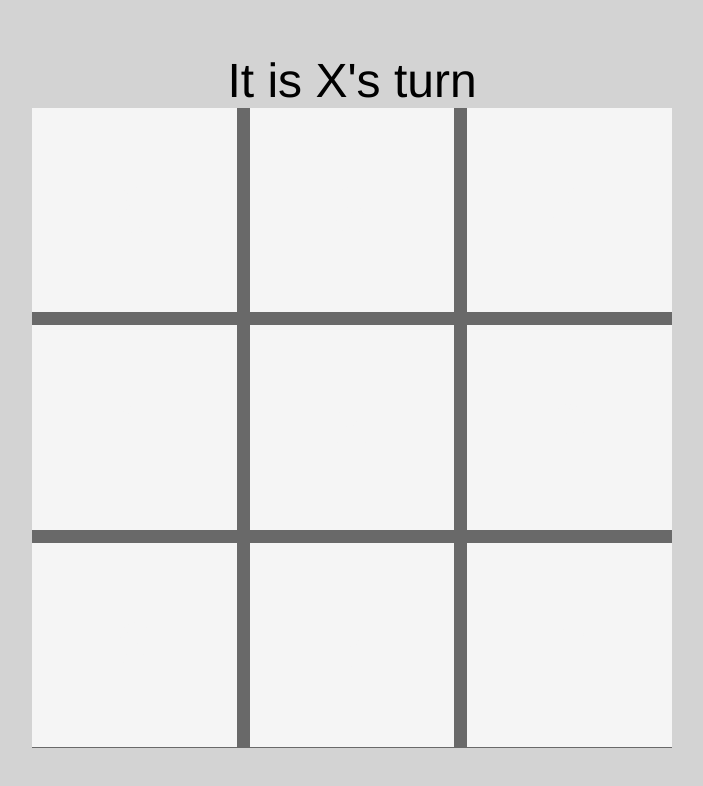
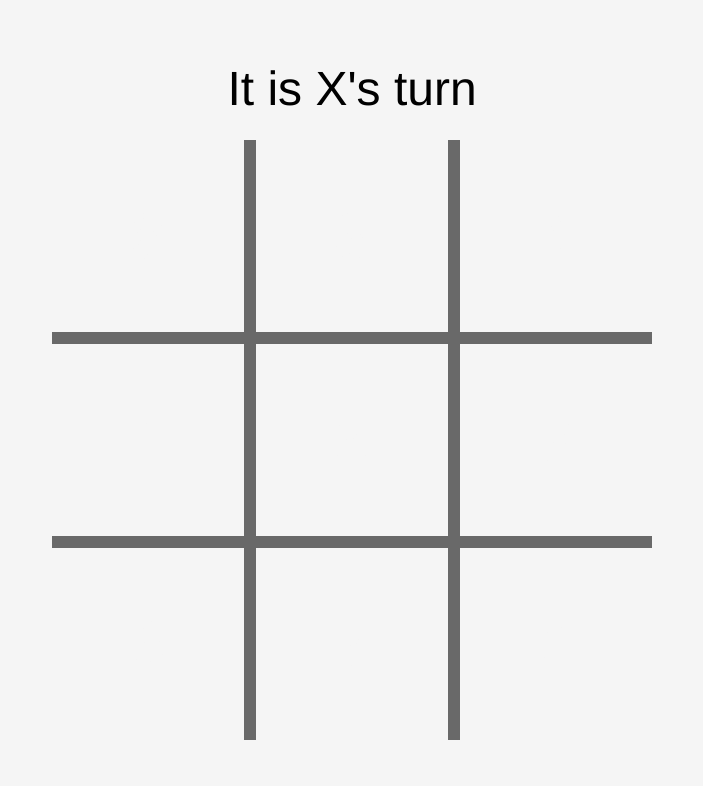
Before and after one commit to elliot-huck/tic-tac-toe, a plain HTML site: page index.html in a window 1280 px wide. Shown: the whole page, without its empty margins (288-991 px from the left). Drawn offline with Linux system fonts and the light colour scheme.

Commit message:
Made the background colors match

```diff
--- a/main.css
+++ b/main.css
@@ -5,7 +5,7 @@
 }
 
 body {
-  background-color: lightgray;
+  background-color: whitesmoke;
   display: flex;
   justify-content: center;
   align-items: center;
@@ -16,13 +16,14 @@ body {
 #status {
   font-size: 3em;
   font-family: Helvetica, Arial, sans-serif;
+  margin-bottom: .5em;
 }
 
 #board {
   display: flex;
   flex-flow: row wrap;
-  height: 80vmin;
-  width: 80vmin;
+  height: 75vmin;
+  width: 75vmin;
   background-color: dimgray;
   justify-content: space-between;
   align-content: space-between;
```
